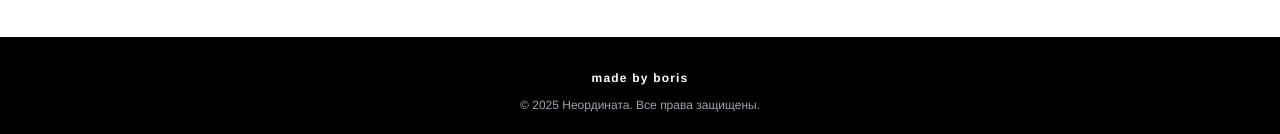
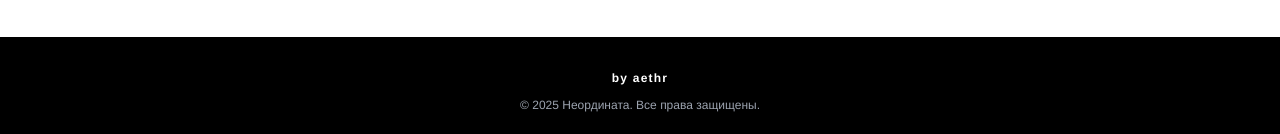
Before and after one commit to borisgraudt/schoolweb, a Next.js app: page /contact in a window 1280 px wide. Shown: the part 959-1093 px from the top of the page. Built offline with nearby package versions, Linux system fonts and the light colour scheme.

Commit message:
Update footer: change 'made by boris' to 'by aethr' with aethr.ru link

```diff
--- a/src/app/contact/page.tsx
+++ b/src/app/contact/page.tsx
@@ -316,11 +316,11 @@ export default function ContactPage() {
       <footer className="border-t-4 border-black py-6 px-8 lg:px-16 bg-black text-white">
         <div className="text-center space-y-2">
           <a
-            href="https://github.com/borisgraudt"
+            href="https://aethr.ru"
             target="_blank"
             className="inline-block font-bold text-xs tracking-widest hover:blur-sm transition-all duration-300"
           >
-            made by boris
+            by aethr
           </a>
           <p className="text-xs text-gray-400">
             © {new Date().getFullYear()} Неордината. Все права защищены.
--- a/src/app/page.tsx
+++ b/src/app/page.tsx
@@ -497,11 +497,11 @@ export default function Home() {
       <footer className="border-t-4 border-black py-6 px-8 lg:px-16 bg-black text-white">
         <div className="text-center space-y-2">
           <a
-            href="https://github.com/borisgraudt"
+            href="https://aethr.ru"
             target="_blank"
             className="inline-block font-bold text-xs tracking-widest hover:blur-sm transition-all duration-300"
           >
-            made by boris
+            by aethr
           </a>
           <p className="text-xs text-gray-400">
             © {new Date().getFullYear()} Неордината. Все права защищены.
```
